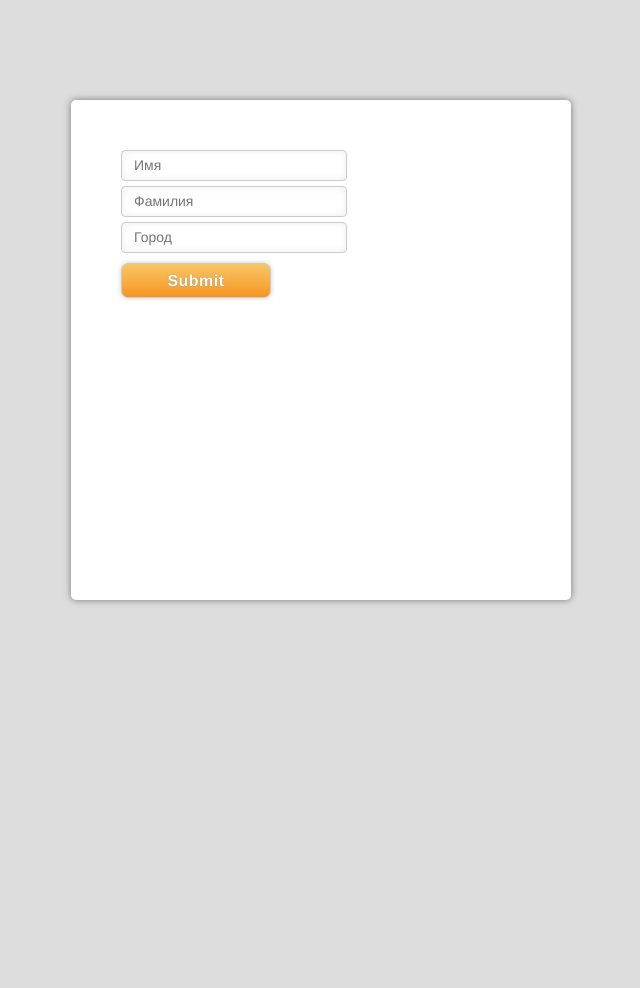
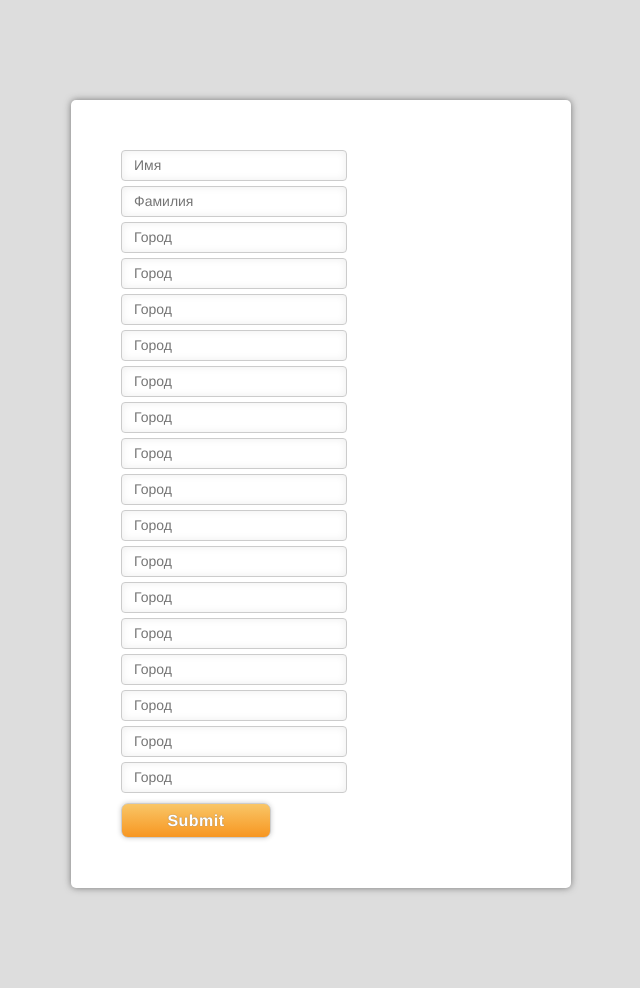
Before and after one commit to Shaypr20/prob, a PHP site: page / in a window 1280 px wide. Shown: the whole page, without its empty margins (319-959 px from the left). Before the commit the page ends 604 px from the top, so only its background shows below. Run offline with PHP 8.4, Linux system fonts and the light colour scheme; some libraries are stand-ins or nearby versions.

Commit message:
Город

```diff
--- a/1/index.php
+++ b/1/index.php
@@ -43,6 +43,21 @@
 			<input name="name" placeholder="Имя" required>
 			<input name="fami" placeholder="Фамилия" required>
 			<input name="from" placeholder="Город" required>
+			<input name="from" placeholder="Город" required>
+			<input name="from" placeholder="Город" required>
+			<input name="from" placeholder="Город" required>
+			<input name="from" placeholder="Город" required>
+			<input name="from" placeholder="Город" required>
+			<input name="from" placeholder="Город" required>
+			<input name="from" placeholder="Город" required>
+			<input name="from" placeholder="Город" required>
+			<input name="from" placeholder="Город" required>
+			<input name="from" placeholder="Город" required>
+			<input name="from" placeholder="Город" required>
+			<input name="from" placeholder="Город" required>
+			<input name="from" placeholder="Город" required>
+			<input name="from" placeholder="Город" required>
+			<input name="from" placeholder="Город" required>
 			<input type="submit">
 		</form>
 
```
